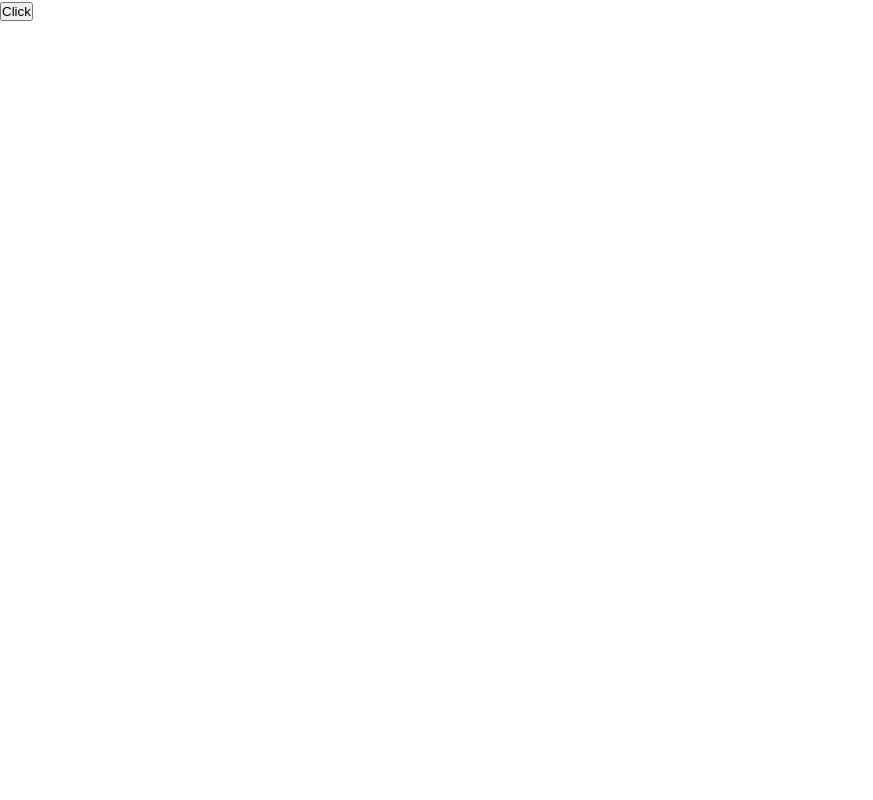
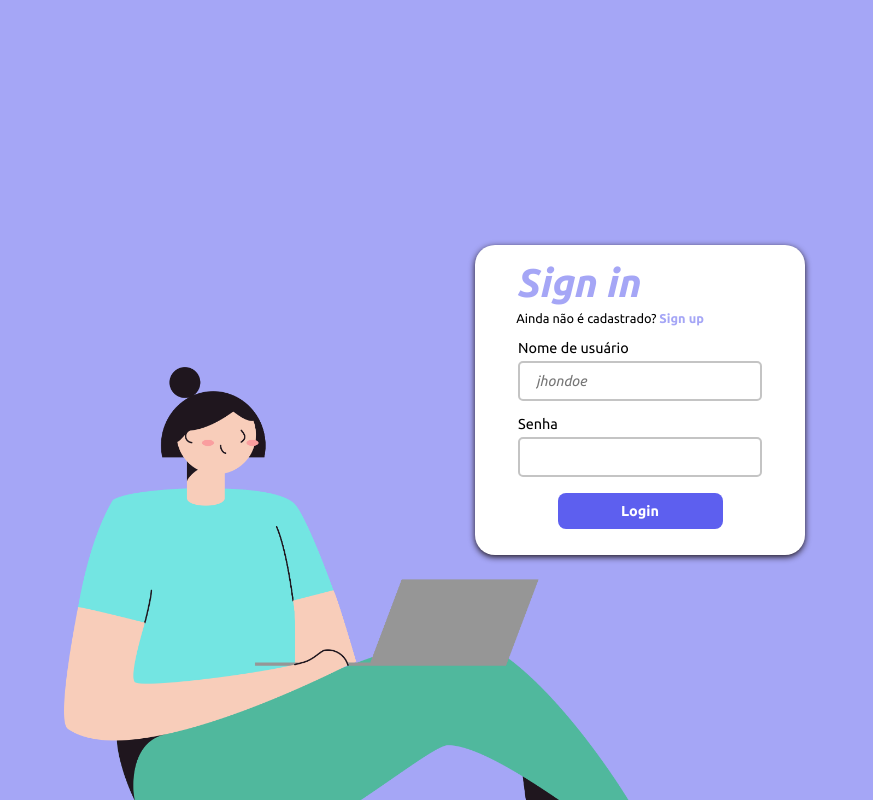
Before and after one commit to danielmsatiro/better-life, a React (Create React App) app: page / in a window 1280 px wide. Shown: the whole page, without its empty margins (0-873 px from the left). Built offline with nearby package versions, Linux system fonts and the light colour scheme.

Commit message:
style: Refactoring/Adding styles to the sigin and signup pages

```diff
--- a/src/components/Button/index.js
+++ b/src/components/Button/index.js
@@ -1,9 +1,7 @@
 import { Container } from "./style";
 
 const Button = ({ children, ...rest }) => (
-  <Container type="button" {...rest}>
-    {children}
-  </Container>
+  <Container {...rest}>{children}</Container>
 );
 
 export default Button;
--- a/src/components/Button/style.js
+++ b/src/components/Button/style.js
@@ -1,17 +1,19 @@
 import styled from "styled-components";
 
 export const Container = styled.button`
-  background: var(--roxo);
+  width: 50%;
+  padding: 10px;
+  background: var(--purple);
   color: white;
-  height: 40px;
+
   border-radius: 0.5rem;
   border: 0;
-  width: 50%;
+
   margin: 0.7rem auto;
   font-weight: 600;
   transition: 0.5s;
   font-family: "Ubuntu", sans-serif;
-  font-size: 0.8em;
+  font-size: 0.9rem;
 
   :hover {
     border: 2px solid var(--second-color);
@@ -20,6 +22,5 @@ export const Container = styled.button`
   }
 
   @media (min-width: 769px) {
-    height: 50px;
   }
 `;
--- a/src/components/Form/style.js
+++ b/src/components/Form/style.js
@@ -1,21 +1,18 @@
 import styled from "styled-components";
 
 export const Container = styled.form`
-  background: white;
-  color: var(--roxo-claro);
-  width: 300px;
+  display: flex;
+  flex-direction: column;
+  align-items: center;
+  background: var(--white);
+  width: 330px;
   height: auto;
-  margin: 80px auto;
   border-radius: 20px;
-  padding: 1rem 0;
+  padding: 15px 0;
   transition: 0.5s;
-  box-shadow: 0 0 0.3rem 0.3rem var(--primary-shadow);
+  box-shadow: 0 2px 6px 0px var(--dark-purple);
   font-family: "Ubuntu", sans-serif;
-  font-style: italic;
-  text-align: center;
 
   @media (min-width: 769px) {
-    width: 400px;
-    margin: 100px 0;
   }
 `;
--- a/src/components/Input/index.js
+++ b/src/components/Input/index.js
@@ -1,8 +1,9 @@
 import { Container } from "./style";
 
-function Input({ register, nome, error, ...rest }) {
+function Input({ register, nome, label, error, ...rest }) {
   return (
     <Container isErrored={!!error}>
+      <label>{label}</label>
       <input {...register(nome)} {...rest} />
     </Container>
   );
--- a/src/components/Input/style.js
+++ b/src/components/Input/style.js
@@ -1,31 +1,47 @@
 import styled from "styled-components";
 
 export const Container = styled.div`
-  width: auto;
-  height: auto;
-  margin: auto;
-  padding: 0.6rem 0 0;
-  color: var(--oscuro);
-  font-size: 0.8rem;
+  display: flex;
+  flex-direction: column;
+  margin: 5px 0;
 
-  text-align: center;
+  label {
+    font-size: 0.9rem;
+    margin: 5px 0;
+  }
 
   input {
-    width: 80%;
-    height: 40px;
     margin: auto;
+    padding: 10px;
     padding-left: 1rem;
     border-radius: 5px;
-    border: 1px solid var(--roxo-claro);
+    border: 2px solid var(--light-gray);
     font-family: "Ubuntu", sans-serif;
     font-style: italic;
+    font-size: 0.9rem;
     background-color: var(--claro);
-    &:hover {
-      box-shadow: 0.4rem 0.4rem 0.4rem var(--primary-shadow);
+
+    &:focus {
+      outline: none;
+      border: 2px solid var(--dark-purple);
+      transition: 0.3s;
+    }
+
+    &:not(:focus) {
+      transition: 0.3s;
+    }
+
+    &:focus::placeholder {
+      transition: 0.3s;
+      opacity: 0;
+      transform: translateX(5px);
+    }
+
+    &:not(:focus)::placeholder {
+      transition: 0.3s;
     }
 
     @media (min-width: 769px) {
-      height: 50px;
     }
   }
 `;
--- a/src/pages/SignUp/index.jsx
+++ b/src/pages/SignUp/index.jsx
@@ -59,43 +59,44 @@ export const SignUp = ({ authenticated }) => {
 
   return (
     <Layout>
-      <header>
-        <h1 className="bigHeader">Better Life</h1>
-      </header>
       <Content>
         <Form onSubmit={handleSubmit(Sender)}>
           <div className="advice">
             <h2>Sign up</h2>
             <p>
               Já possui cadastro?
-              <span onClick={() => history.push("/login")}> Sign up</span>
+              <span onClick={() => history.push("/login")}> Sign in</span>
             </p>
           </div>
 
           <Input
-            placeholder="Nome do usuário"
+            placeholder="jhondoe"
             nome="username"
+            label={"Nome de Usuário"}
             register={register}
             error={errors.username?.message}
           />
 
           <Input
-            placeholder="Email"
+            placeholder="jhondoe@mail.com"
             nome="email"
+            label={"Email"}
             register={register}
             error={errors.email?.message}
           />
 
           <Input
-            placeholder="Senha"
             nome="password"
+            label={"Senha"}
             register={register}
+            type="password"
             error={errors.password?.message}
           />
           <Input
-            placeholder="Confirmar senha"
             nome="password_confirmation"
+            label={"Confirmar senha"}
             register={register}
+            type="password"
             error={errors.password_confirmation?.message}
           />
           <Button type="submit">Criar conta</Button>
--- a/src/pages/SignUp/style.js
+++ b/src/pages/SignUp/style.js
@@ -1,9 +1,7 @@
 import styled from "styled-components";
 
 export const Content = styled.div`
-  width: 100%;
-  height: auto;
-  margin: auto;
+  position: relative;
 
   /* h1.bigHeader {
     display: none;
@@ -11,21 +9,24 @@ export const Content = styled.div`
   } */
 
   .advice {
-    width: 100%;
-    text-align: left;
-    padding-left: 1.5em;
+    width: 75%;
   }
 
   h2 {
-    color: var(--roxo);
+    color: var(--light-purple);
+    font-style: italic;
+    font-size: 2.5rem;
   }
 
   p {
-    font-size: 0.6em;
+    margin: 5px 0;
+    font-size: 0.8em;
     color: black;
   }
+
   span {
-    color: var(--roxo-claro);
+    color: var(--light-purple);
+    font-weight: 900;
   }
 
   .doll {
@@ -33,12 +34,11 @@ export const Content = styled.div`
   }
 
   @media (min-width: 769px) {
-    display: flex;
-    justify-content: center;
-    align-items: center;
-
     .doll {
-      display: block;
+      display: inherit;
+      position: absolute;
+      top: 10%;
+      left: 92%;
     }
   }
 `;
--- a/src/pages/SingIn/index.jsx
+++ b/src/pages/SingIn/index.jsx
@@ -4,11 +4,20 @@ import { useAuth, UserContext } from "../../providers/user";
 import { useForm } from "react-hook-form";
 import * as yup from "yup";
 import { yupResolver } from "@hookform/resolvers/yup";
+import { useHistory } from "react-router-dom";
 
-import Container from "./styles";
+import { Layout } from "../../styles/layout";
+import Form from "../../components/Form";
+import Input from "../../components/Input";
+import Button from "../../components/Button";
+import image from "../../assets/img/woman-sitting-laptop.png";
+
+import { Container, Image } from "./styles";
 
 const SingIn = () => {
   const { user, login } = useAuth();
+
+  const history = useHistory();
 
   const schema = yup.object().shape({
     username: yup.string().required("O nome de usuário é obrigatório"),
@@ -23,19 +32,39 @@ const SingIn = () => {
     resolver: yupResolver(schema),
   });
 
-  const submit = () => {
-    login({
-      username: "gcoutos",
-      password: "123456",
-    });
+  const submit = (data) => {
+    login(data);
   };
 
   return (
-    <Container>
-      <form onSubmit={handleSubmit(submit)}>
-        <button onClick={submit}>Click</button>
-      </form>
-    </Container>
+    <Layout>
+      <Container>
+        <Form onSubmit={handleSubmit(submit)}>
+          <div className="advice">
+            <h2>Sign in</h2>
+            <p>
+              Ainda não é cadastrado?{" "}
+              <span onClick={() => history.push("/login")}> Sign up</span>
+            </p>
+          </div>
+
+          <Input
+            register={register}
+            nome={"username"}
+            label={"Nome de usuário"}
+            placeholder={"jhondoe"}
+          />
+          <Input
+            register={register}
+            nome={"password"}
+            label={"Senha"}
+            type="password"
+          />
+          <Button type="submit" children={"Login"} />
+        </Form>
+        <Image src={image} alt="" />
+      </Container>
+    </Layout>
   );
 };
 
--- a/src/pages/SingIn/styles.js
+++ b/src/pages/SingIn/styles.js
@@ -1,5 +1,45 @@
 import styled from "styled-components";
 
-const Container = styled.div``;
+const Container = styled.div`
+  position: relative;
+  display: flex;
+  justify-content: center;
+  align-items: center;
+  width: 100%;
+  height: 100%;
 
-export default Container;
+  .advice {
+    width: 75%;
+  }
+
+  h2 {
+    color: var(--light-purple);
+    font-style: italic;
+    font-size: 2.5rem;
+  }
+
+  p {
+    margin: 5px 0;
+    font-size: 0.8em;
+    color: black;
+  }
+
+  span {
+    color: var(--light-purple);
+    font-weight: 900;
+  }
+`;
+
+const Image = styled.img`
+  position: absolute;
+  display: none;
+  left: 5%;
+  bottom: 0;
+  width: 600px;
+
+  @media (min-width: 769px) {
+    display: inherit;
+  }
+`;
+
+export { Container, Image };
--- a/src/styles/global.js
+++ b/src/styles/global.js
@@ -8,16 +8,29 @@ body, div, h1, h2, p, button{
     outline: 0;
 }
 
+html,
+body {
+    width: 100%;
+    height: 100%;
+}
+
+body{
+    font-size: 16px;
+    width: 100vw;
+    height: 100vh;
+    color: var();
+    background-color: #A5A6F6;
+}
+
 li {
     list-style: none;
 }
 
 :root{
-
     --light-purple: #A5A6F6;
     --purple: #5D5FEF;
     --purple-logo: #7879F1;
-    --dark-purple: #1F161E;
+    --dark-purple: #1F161E; // black
     --green: #55B79D;
     --light-green: #ACE5E3;
     --gray: #474747;
@@ -27,14 +40,11 @@ li {
     --error: #FF0000;
     --error-light: #FFEBEB;
     --yellow: #FBDC8E;
-
+    --white: #FFFFFF;
 }
 
-body{
-    font-size: 16px;
-    width: 100vw;
-    height: 100vh;
-    color: var();
-    background-color: var();
+#root {
+    width: 100%;
+    height: 100%;
 }
 `;
--- a/src/styles/layout.js
+++ b/src/styles/layout.js
@@ -1,27 +1,14 @@
 import styled from "styled-components";
 
 export const Layout = styled.div`
-  background-color: var(--roxo-claro);
-  width: 320px;
-  min-height: 100vh;
-  margin: auto;
-
-  header {
-    width: 100%;
-    height: 12vh;
-    background-color: white;
-    font-family: "Pacifico", cursive;
-    color: var(--roxo-claro);
-    text-align: center;
-    display: flex;
-    justify-content: center;
-    align-items: center;
-  }
+  width: 100%;
+  height: 100%;
+  display: flex;
+  flex-direction: column;
+  justify-content: center;
+  align-items: center;
 
   @media (min-width: 769px) {
-    width: 100%;
-    font-size: 1.5em;
-
     header {
       justify-content: flex-start;
       padding-left: 2em;
```
Also changed, not shown: src/assets/img/woman-sitting-laptop.png (added), src/assets/img/woman-sitting-laptop.svg (added).
